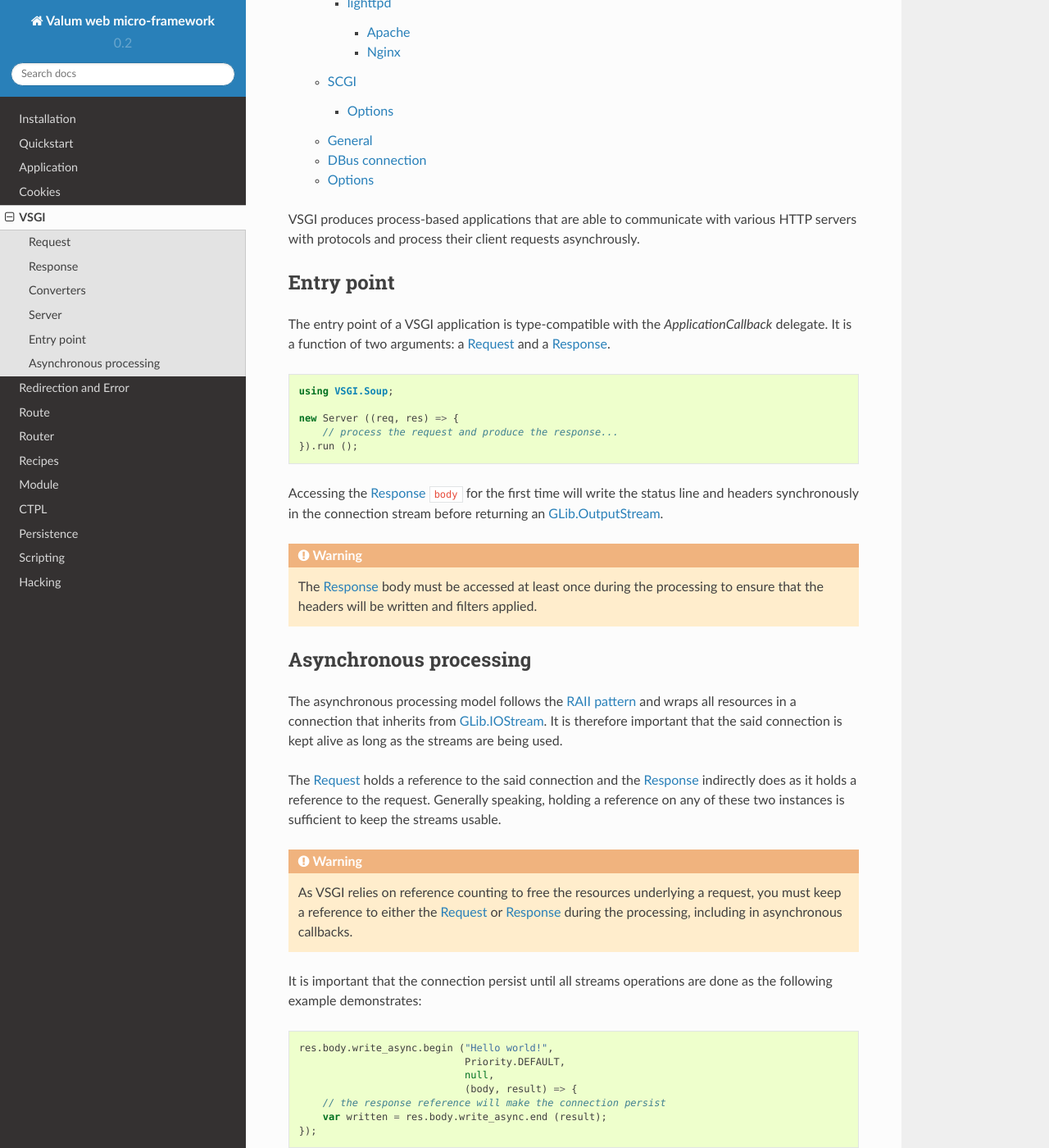
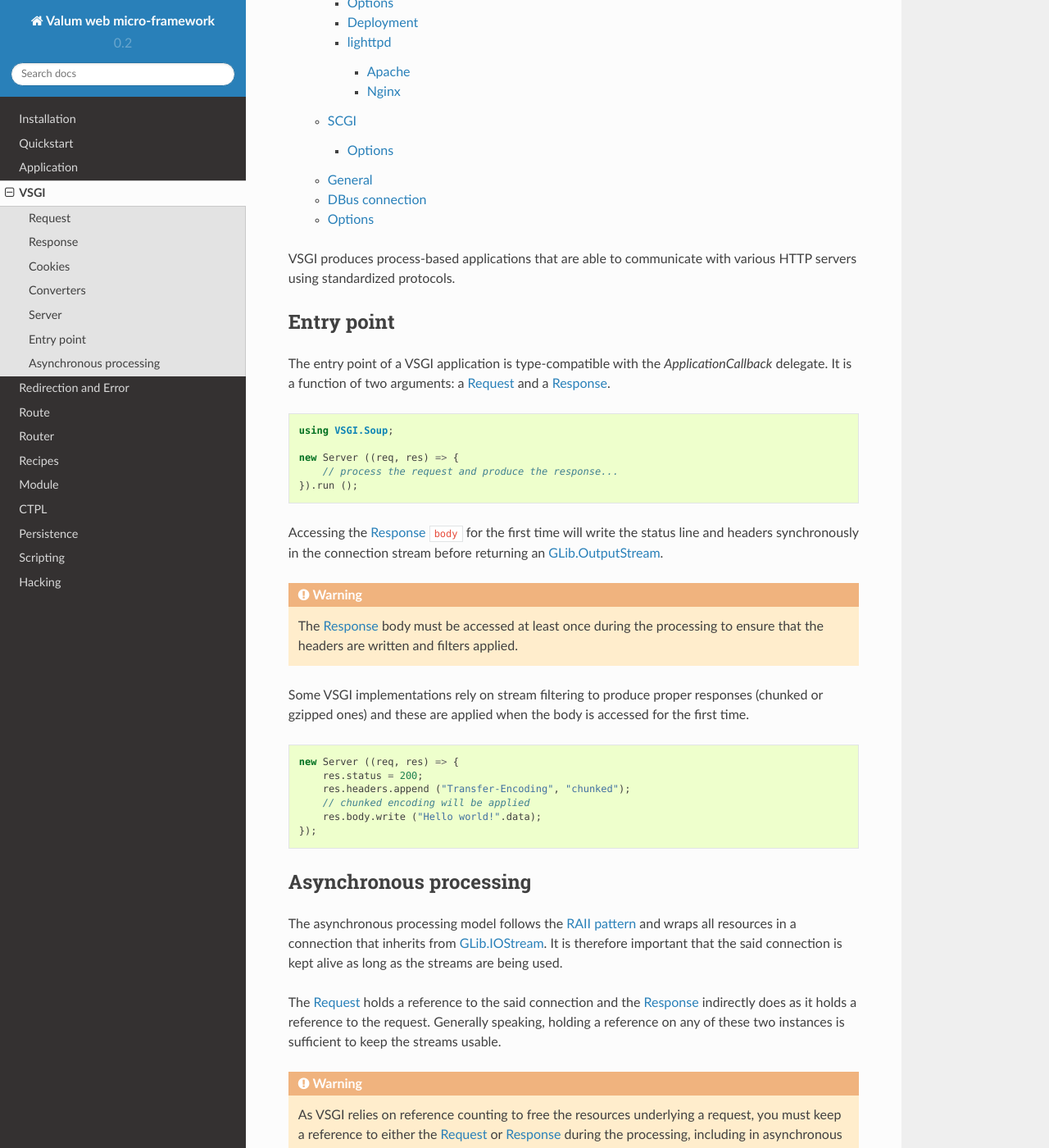
Before and after one commit to valum-framework/valum, a Sphinx documentation site: the page built from docs/vsgi/index.rst, in a window 1280 px wide and 1400 px high, scrolled down 1116 px. Shown: the whole window at 82% size. Built offline with Sphinx 7.4.7 and the Read the Docs theme 2.0.0, drawn with Linux system fonts in a browser that asks for light colours; pages that are not in the unit, such as notebooks, are missing from menus; some of the changed text lies outside the part shown.

Commit message:
Move cookies utilities back to VSGI.
Considering that libsoup-2.4 provides cookies utilities for its
'Soup.Message' class, it's rational that VSGI provides equivalent
functions to operate on 'Request' and 'Response'.

The utilities have been updated to work on 'Request' and 'Response'
instances rather that 'Soup.MessageHeaders' as cookies extraction
require a context to be performed correctly.

 - 'Cookies.from_request' extract cookies from the 'Cookie' headers
 - 'Cookies.from_response' extract cookies from the 'Set-Cookie' headers
   with the request URI as origin

The lookup utility operate on 'SList<Cookie>' to be sufficiently general
for request and response cookies.

Update the tests and documentation to cover the changes.

```diff
--- a/docs/index.rst
+++ b/docs/index.rst
@@ -24,7 +24,6 @@
     installation
     getting-started
     application
-    cookies
     vsgi/index
     redirection-and-error
     route
--- a/docs/vsgi/index.rst
+++ b/docs/vsgi/index.rst
@@ -8,19 +8,16 @@
 framework, but it will eventually be extracted and distributed as a shared
 library.
 
-It actually supports two technologies (libsoup-2.4 and FastCGI) and more
-implementations are planned when the specification will be more stable.
-
 .. toctree::
 
     request
     response
+    cookies
     converters
     server/index
 
 VSGI produces process-based applications that are able to communicate with
-various HTTP servers with protocols and process their client requests
-asynchrously.
+various HTTP servers using standardized protocols.
 
 Entry point
 -----------
@@ -46,7 +43,20 @@
 .. warning::
 
     The :doc:`response` body must be accessed at least once during the
-    processing to ensure that the headers will be written and filters applied.
+    processing to ensure that the headers are written and filters applied.
+
+Some VSGI implementations rely on stream filtering to produce proper responses
+(chunked or gzipped ones) and these are applied when the body is accessed for
+the first time.
+
+.. code:: vala
+
+    new Server ((req, res) => {
+        res.status = 200;
+        res.headers.append ("Transfer-Encoding", "chunked");
+        // chunked encoding will be applied
+        res.body.write ("Hello world!".data);
+    });
 
 Asynchronous processing
 -----------------------
```
Also changed, not shown: docs/cookies.rst (deleted, +0 -65 lines), docs/vsgi/cookies.rst (added, +88 -0 lines), 5 other files.
